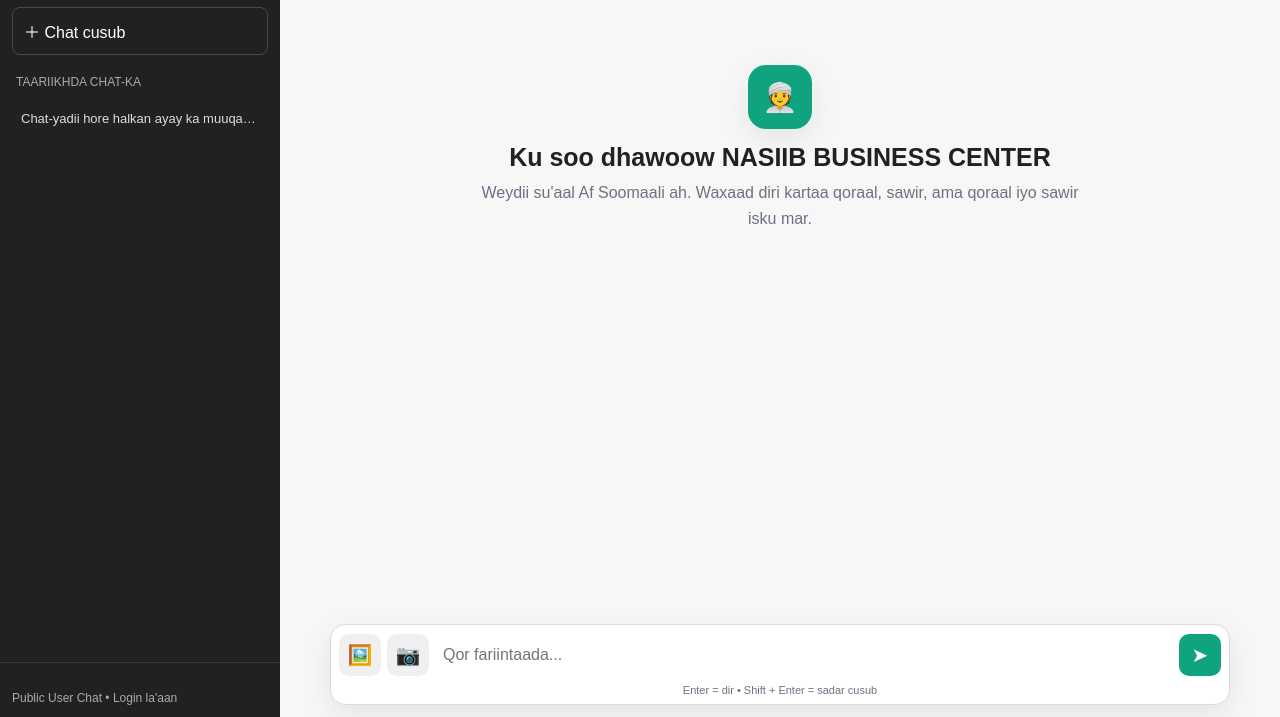
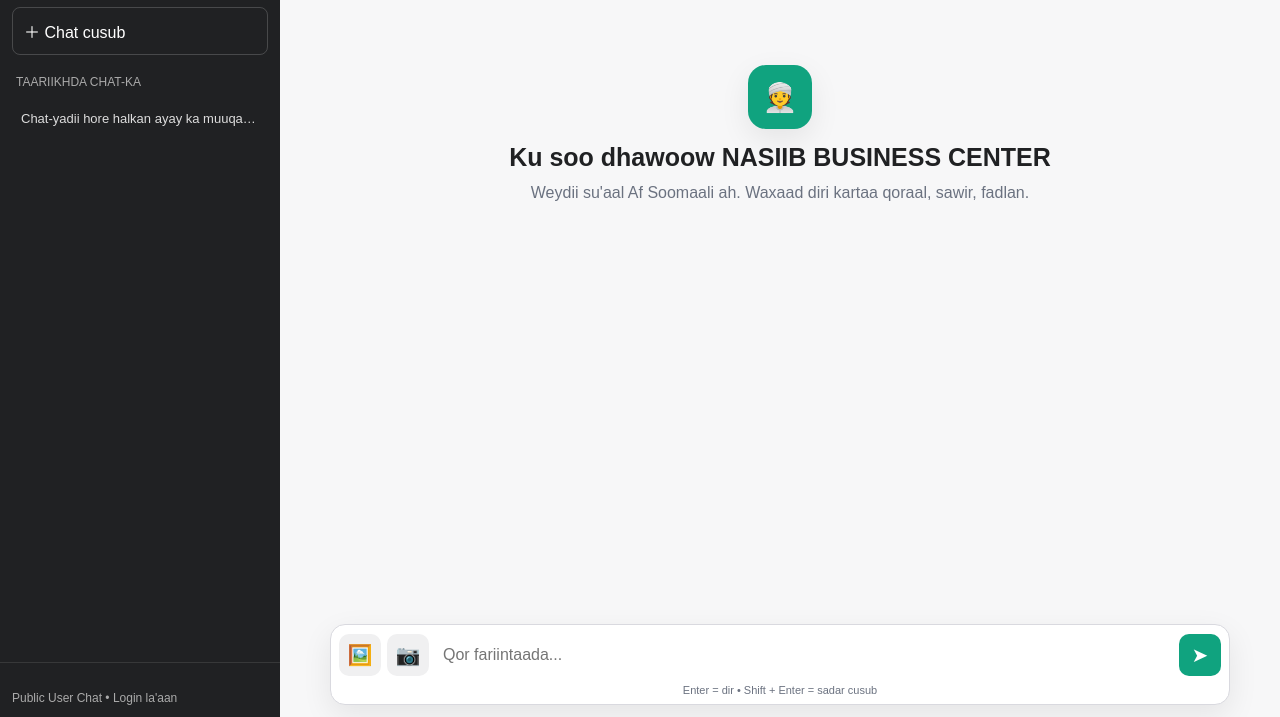
Before and after one commit to Xusee/ai-chat-somali, a website: page public/index.html in a window 1280 px wide. Shown: the part 83-800 px from the top of the page. Drawn offline with Linux system fonts and the light colour scheme; no server answers.

Commit message:
Modify image submission instructions in index.html
Updated the instruction for image submission in Somali.

```diff
--- a/public/index.html
+++ b/public/index.html
@@ -1281,7 +1281,7 @@
             <p>
               Weydii su'aal Af Soomaali ah.
               Waxaad diri kartaa qoraal, sawir,
-              ama qoraal iyo sawir isku mar.
+              <abbr titale="fadlan sawirku ha ahaado inta cad oo kaliya ka jar hadii aad screenshot ku qaaday ka jar hareeraha">fadlan</abbr>.
             </p>
 
           </div>
```
